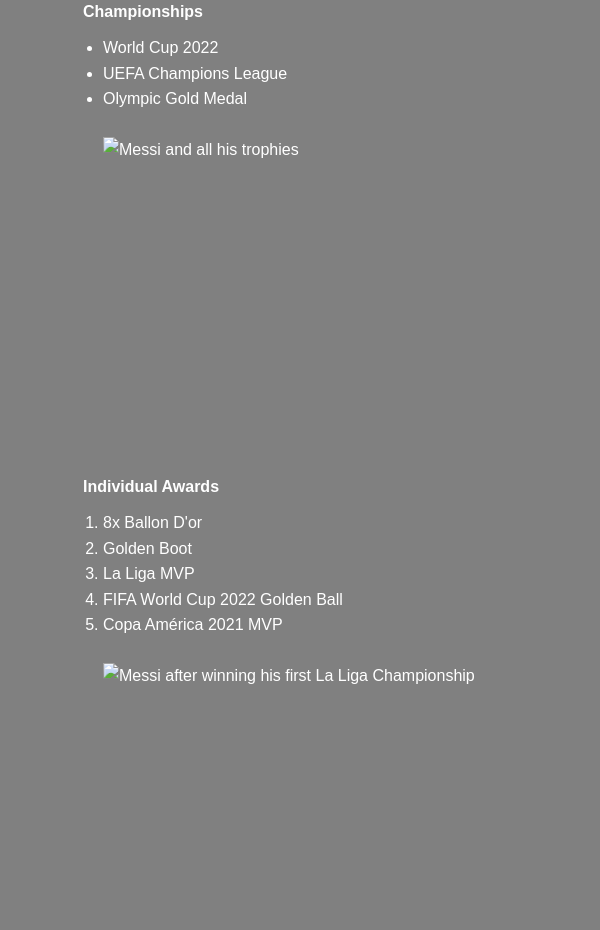
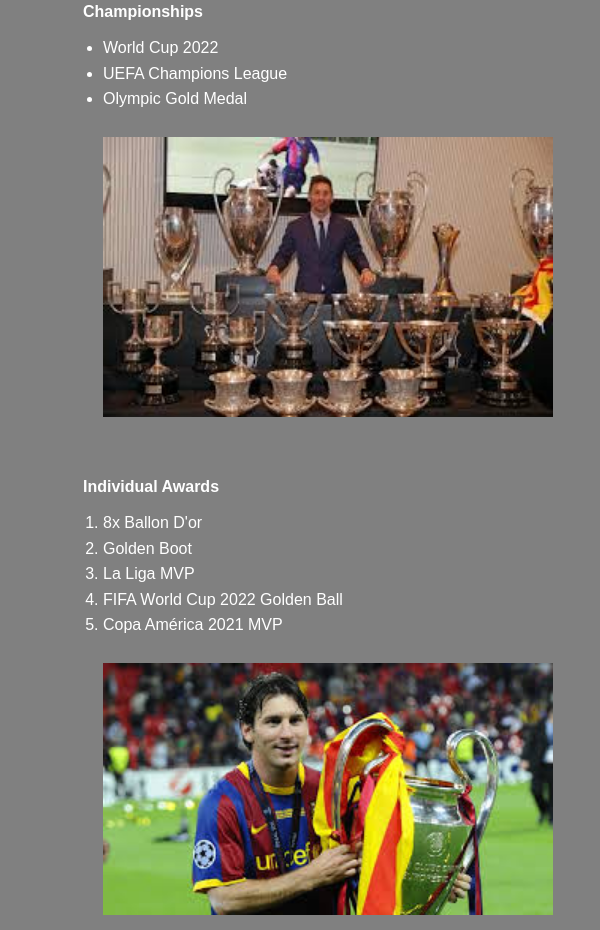
Before and after one commit to bradenheaton/IS-Final, a plain HTML site: page index.html in a window 1280 px wide. Shown: the part 653-1583 px from the top of the page, 0-600 px from the left. Before the commit the page ends 1490 px from the top, so only its background shows below. Drawn offline with Linux system fonts and the light colour scheme; grey boxes are pictures that could not be loaded.

Commit message:
Update index.html

```diff
--- a/index.html
+++ b/index.html
@@ -145,7 +145,7 @@
       </ul>
     </div>
     <div class="accomplishments-images">
-      <img class="float-image" src="class/images/messi trophies.jfif" alt="Messi and all his trophies">
+      <img class="float-image" src="images/messi trophies.jfif" alt="Messi and all his trophies">
     </div>
   </div>
 
@@ -165,7 +165,7 @@
       </ol>
     </div>
     <div class="accomplishments-images">
-      <img class="float-image" src="class/images/young messi.jfif" alt="Messi after winning his first La Liga Championship">
+      <img class="float-image" src="images/young messi.jfif" alt="Messi after winning his first La Liga Championship">
     </div>
   </div>
 
```
